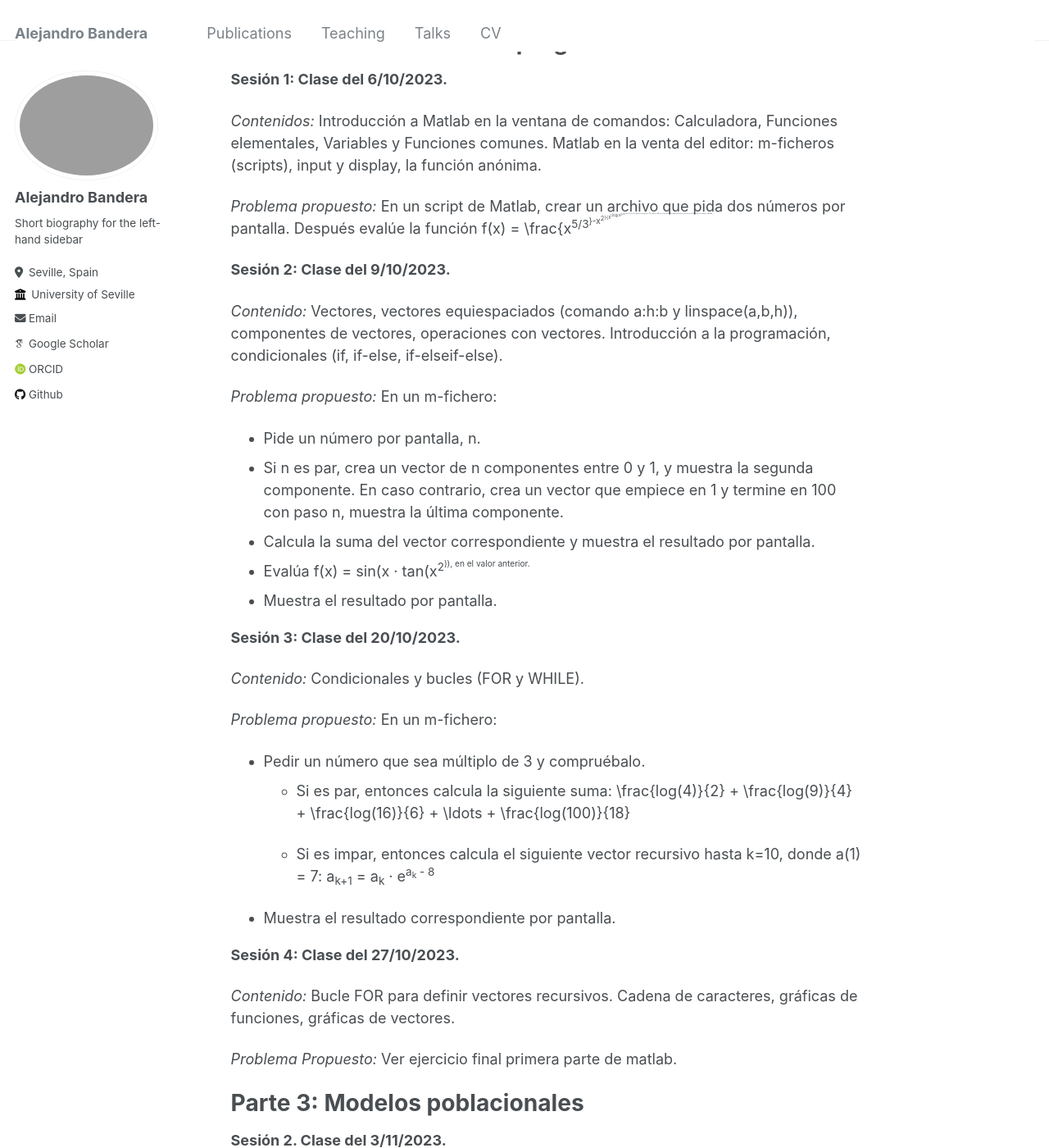
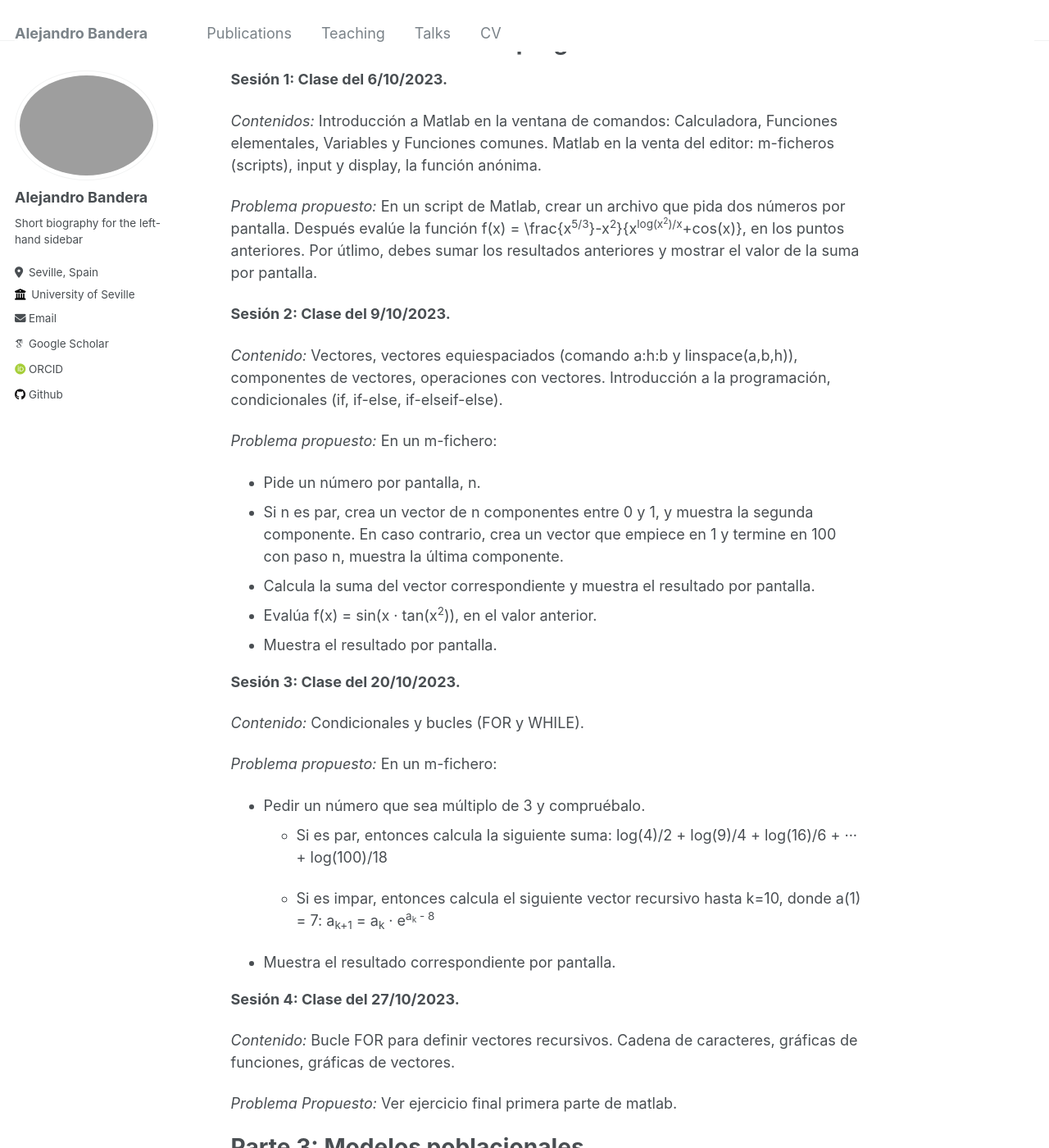
Before and after one commit to abanderam/abandera.github.io, a Jekyll site: the page built from _teaching/IABio.md, in a window 1280 px wide and 1400 px high, scrolled down 1458 px. Shown: the whole window at 82% size. Built offline with Jekyll 4.4.1, drawn with Linux system fonts in a browser that asks for light colours; some web fonts are replaced.

Commit message:
Update IABio.md

```diff
--- a/_teaching/IABio.md
+++ b/_teaching/IABio.md
@@ -46,7 +46,7 @@ Parte 2: Introducción a la programación
 
 <em>Contenidos:</em> Introducción a Matlab en la ventana de comandos: Calculadora, Funciones elementales, Variables y Funciones comunes. Matlab en la venta del editor: m-ficheros (scripts), input y display, la función anónima.
 
-<em>Problema propuesto:</em> En un script de Matlab, crear un archivo que pida dos números por pantalla. Después evalúe la función f(x) = \frac{x<sup>5/3<sup>}-x<sup>2<sup>}{x<sup>\log(x<sup>2<sup>)/x<sup>+cos(x)}, en los puntos anteriores. Por útlimo, debes sumar los resultados anteriores y mostrar el valor de la suma por pantalla.
+<em>Problema propuesto:</em> En un script de Matlab, crear un archivo que pida dos números por pantalla. Después evalúe la función f(x) = \frac{x<sup>5/3</sup>}-x<sup>2</sup>}{x<sup>log(x<sup>2</sup>)/x</sup>+cos(x)}, en los puntos anteriores. Por útlimo, debes sumar los resultados anteriores y mostrar el valor de la suma por pantalla.
 
 <b>Sesión 2: Clase del 9/10/2023.</b>
 
@@ -57,7 +57,7 @@ Parte 2: Introducción a la programación
 * Pide un número por pantalla, n.
 * Si n es par, crea un vector de n componentes entre 0 y 1, y muestra la segunda componente. En caso contrario, crea un vector que empiece en 1 y termine en 100 con paso n, muestra la última componente.
 * Calcula la suma del vector correspondiente y muestra el resultado por pantalla.
-* Evalúa ﻿f(x) = sin(x · tan(x<sup>2<sup>)), en el valor anterior.
+* Evalúa ﻿f(x) = sin(x · tan(x<sup>2</sup>)), en el valor anterior.
 * Muestra el resultado por pantalla.
 
 <b>Sesión 3: Clase del 20/10/2023.</b>
@@ -67,7 +67,7 @@ Parte 2: Introducción a la programación
 <em>Problema propuesto:</em> En un m-fichero:
 
 * Pedir un número que sea múltiplo de 3 y compruébalo.
-  * Si es par, entonces calcula la siguiente suma: \frac{log(4)}{2} + \frac{log(9)}{4} + \frac{log(16)}{6} + \ldots + \frac{log(100)}{18}
+  * Si es par, entonces calcula la siguiente suma: log(4)/2 +  log(9)/4 + log(16)/6 + ··· +  log(100)/18
 
   * Si es impar, entonces calcula el siguiente vector recursivo hasta k=10, donde a(1) = 7: a<sub>k+1</sub> = a<sub>k</sub> · e<sup>a<sub>k</sub> - 8</sup>
 
```
